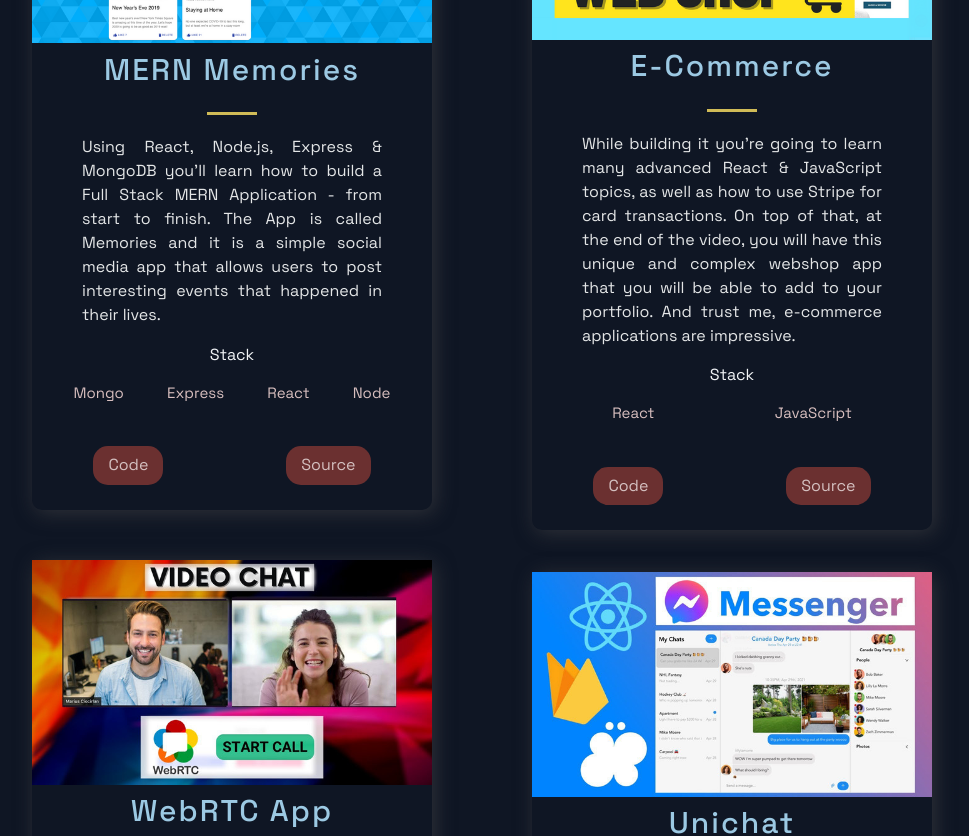
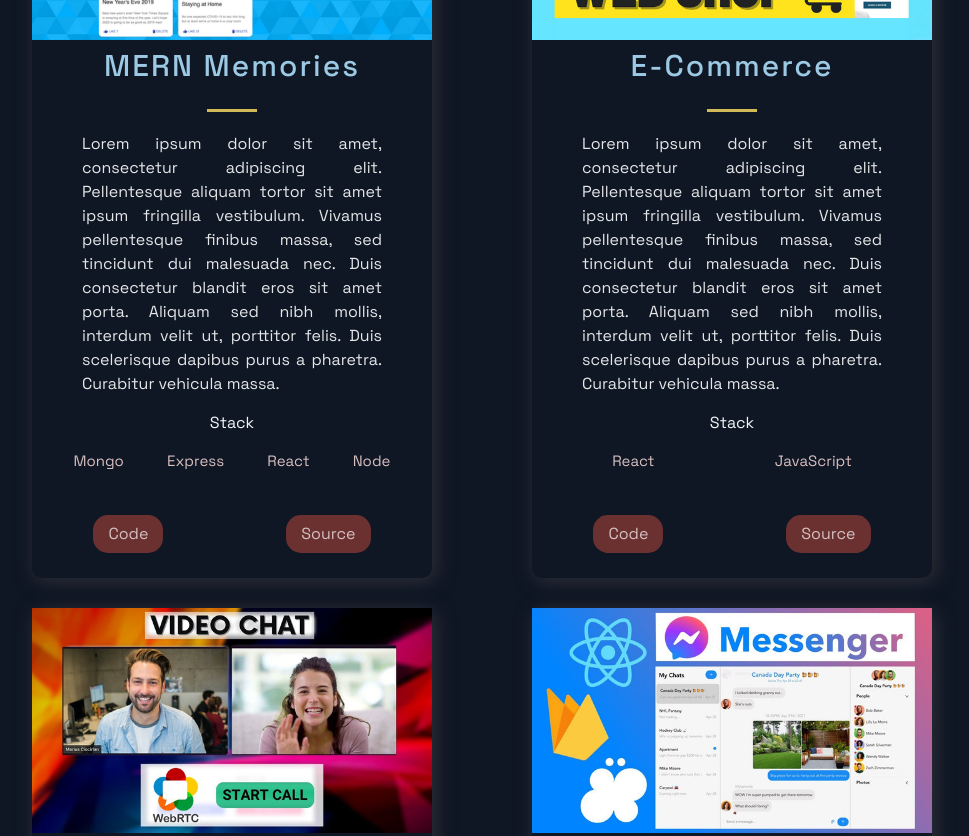
Before and after one commit to maco-data/portfolio_website, a Next.js app: page / in a window 1280 px wide. Shown: the part 1020-1856 px from the top of the page, without its empty margins (158-1127 px from the left). Built offline with nearby package versions, Linux system fonts and the light colour scheme.

Commit message:
Fix Blobcard automatic size

```diff
--- a/src/constants/constants.js
+++ b/src/constants/constants.js
@@ -1,46 +1,50 @@
 export const projects = [
 	{
-    title: 'MERN Memories',
-    description: "Using React, Node.js, Express & MongoDB you'll learn how to build a Full Stack MERN Application - from start to finish. The App is called Memories and it is a simple social media app that allows users to post interesting events that happened in their lives.",
-      image: '/images/1.png',
-      tags: ['Mongo', 'Express', 'React', 'Node'],
-    source: 'https://google.com',
-    visit: 'https://google.com',
+		title: "MERN Memories",
+		description:
+			"Lorem ipsum dolor sit amet, consectetur adipiscing elit. Pellentesque aliquam tortor sit amet ipsum fringilla vestibulum. Vivamus pellentesque finibus massa, sed tincidunt dui malesuada nec. Duis consectetur blandit eros sit amet porta. Aliquam sed nibh mollis, interdum velit ut, porttitor felis. Duis scelerisque dapibus purus a pharetra. Curabitur vehicula massa.",
+		image: "/images/1.png",
+		tags: ["Mongo", "Express", "React", "Node"],
+		source: "https://google.com",
+		visit: "https://google.com",
 		id: 0,
 	},
 	{
-    title: 'E-Commerce',
-    description:"While building it you're going to learn many advanced React & JavaScript topics, as well as how to use Stripe for card transactions. On top of that, at the end of the video, you will have this unique and complex webshop app that you will be able to add to your portfolio. And trust me, e-commerce applications are impressive.",
-    image: '/images/2.png',
-    tags: ['React', 'JavaScript'],
-    source: 'https://google.com',
-    visit: 'https://google.com',
+		title: "E-Commerce",
+		description:
+			"Lorem ipsum dolor sit amet, consectetur adipiscing elit. Pellentesque aliquam tortor sit amet ipsum fringilla vestibulum. Vivamus pellentesque finibus massa, sed tincidunt dui malesuada nec. Duis consectetur blandit eros sit amet porta. Aliquam sed nibh mollis, interdum velit ut, porttitor felis. Duis scelerisque dapibus purus a pharetra. Curabitur vehicula massa.",
+		image: "/images/2.png",
+		tags: ["React", "JavaScript"],
+		source: "https://google.com",
+		visit: "https://google.com",
 		id: 1,
 	},
 	{
-    title: 'WebRTC App',
-    description: "This is a code repository for the corresponding YouTube video. In this tutorial, we're going to build and deploy a React Video Chat Application using WebRTC.",
-      image: '/images/3.jpg',
-      tags: ['React', 'WebRTC'],
-    source: 'https://google.com',
-    visit: 'https://google.com',
+		title: "WebRTC App",
+		description:
+			"Lorem ipsum dolor sit amet, consectetur adipiscing elit. Pellentesque aliquam tortor sit amet ipsum fringilla vestibulum. Vivamus pellentesque finibus massa, sed tincidunt dui malesuada nec. Duis consectetur blandit eros sit amet porta. Aliquam sed nibh mollis, interdum velit ut, porttitor felis. Duis scelerisque dapibus purus a pharetra. Curabitur vehicula massa.",
+		image: "/images/3.jpg",
+		tags: ["React", "WebRTC"],
+		source: "https://google.com",
+		visit: "https://google.com",
 		id: 2,
 	},
 	{
-    title: 'Unichat',
-    description: "This is a code repository for the corresponding video tutorial. In this video, we will create a full Realtime Chat Application",
-    image: '/images/4.jpg',
-    tags: ['React', 'ChatEngine', 'Firebase'],
-    source: 'https://google.com',
-    visit: 'https://google.com',
+		title: "Unichat",
+		description:
+			"Lorem ipsum dolor sit amet, consectetur adipiscing elit. Pellentesque aliquam tortor sit amet ipsum fringilla vestibulum. Vivamus pellentesque finibus massa, sed tincidunt dui malesuada nec. Duis consectetur blandit eros sit amet porta. Aliquam sed nibh mollis, interdum velit ut, porttitor felis. Duis scelerisque dapibus purus a pharetra. Curabitur vehicula massa.",
+		image: "/images/4.jpg",
+		tags: ["React", "ChatEngine", "Firebase"],
+		source: "https://google.com",
+		visit: "https://google.com",
 		id: 3,
 	},
-];
+]
 
 export const TimeLineData = [
-  { year: 2017, text: 'Started my journey', },
-  { year: 2018, text: 'Worked as a freelance developer', },
-  { year: 2019, text: 'Founded JavaScript Mastery', },
-  { year: 2020, text: 'Shared my projects with the world', },
-  { year: 2021, text: 'Started my own platform', },
-];
+	{ year: 2017, text: "Started my journey" },
+	{ year: 2018, text: "Worked as a freelance developer" },
+	{ year: 2019, text: "Founded JavaScript Mastery" },
+	{ year: 2020, text: "Shared my projects with the world" },
+	{ year: 2021, text: "Started my own platform" },
+]
```
Also changed, not shown: public/images/1.png. Lines whose indentation alone changed are shown as unchanged.
